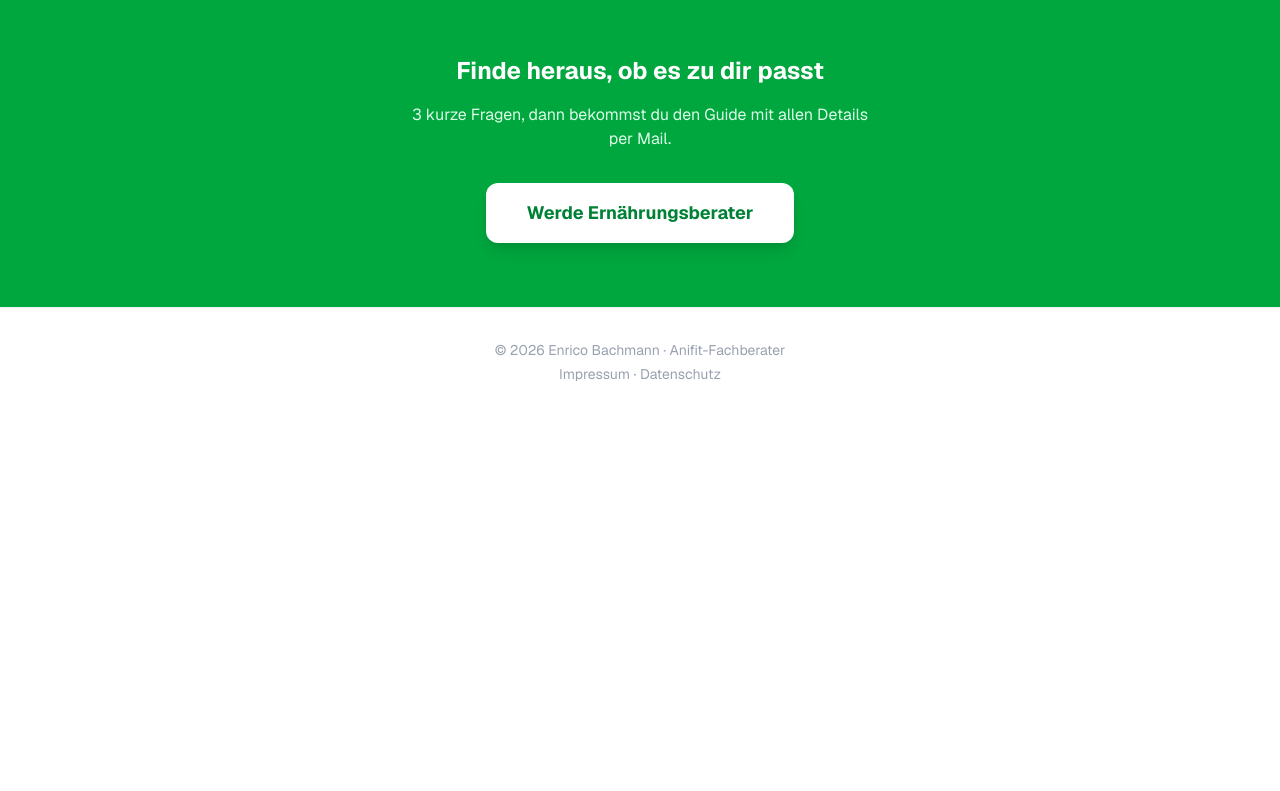
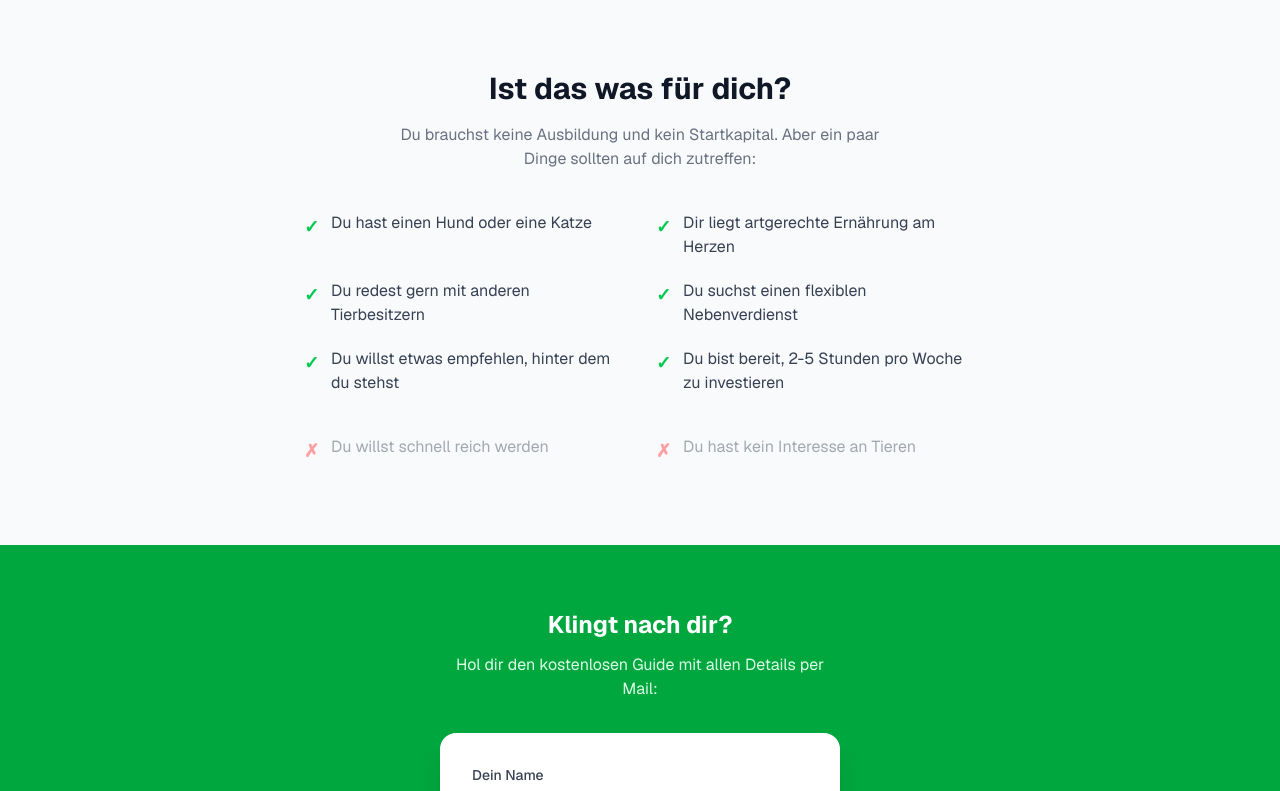
Before and after one commit to Rinacla/anifit-partner-funnel, a Next.js app: page / in a window 1280 px wide. Shown: the part 5900-6691 px from the top of the page. Before the commit the page ends 6316 px from the top, so only its background shows below. Built offline with nearby package versions, Linux system fonts and the light colour scheme.

Commit message:
feat: Qualifikations-Sektion + Inline Lead Form am Seitenende
- 'Ist das was fuer dich?' Sektion mit 6 Ja-Kriterien + 2 Nein-Kriterien
- Ersetzt scroll-to-top CTA durch inline LeadForm (weniger Friction)
- Besucher die bis zum Ende scrollen koennen direkt konvertieren

```diff
--- a/app/page.tsx
+++ b/app/page.tsx
@@ -4,6 +4,7 @@ import ProvisionsRechner from "./_components/ProvisionsRechner";
 import FAQAccordion from "./_components/FAQAccordion";
 import StickyMobileCTA from "./_components/StickyMobileCTA";
 import StartbonusTimer from "./_components/StartbonusTimer";
+import LeadForm from "./_components/LeadForm";
 import ScrollTracker from "./_components/ScrollTracker";
 import Testimonials from "./_components/Testimonials";
 
@@ -252,14 +253,50 @@ export default function Home() {
         </div>
       </section>
 
-      {/* Bottom CTA */}
+      {/* Für wen ist das? */}
+      <section className="bg-gray-50 py-20">
+        <div className="mx-auto max-w-3xl px-6">
+          <h2 className="text-3xl font-bold text-center mb-4">Ist das was für dich?</h2>
+          <p className="text-center text-gray-500 mb-10 max-w-lg mx-auto">
+            Du brauchst keine Ausbildung und kein Startkapital. Aber ein paar Dinge sollten auf dich zutreffen:
+          </p>
+          <div className="grid sm:grid-cols-2 gap-x-8 gap-y-5 max-w-2xl mx-auto">
+            {[
+              { check: true, text: "Du hast einen Hund oder eine Katze" },
+              { check: true, text: "Dir liegt artgerechte Ernährung am Herzen" },
+              { check: true, text: "Du redest gern mit anderen Tierbesitzern" },
+              { check: true, text: "Du suchst einen flexiblen Nebenverdienst" },
+              { check: true, text: "Du willst etwas empfehlen, hinter dem du stehst" },
+              { check: true, text: "Du bist bereit, 2-5 Stunden pro Woche zu investieren" },
+            ].map((item, i) => (
+              <div key={i} className="flex items-start gap-3">
+                <span className="text-green-500 font-bold text-lg mt-0.5">✓</span>
+                <p className="text-gray-700">{item.text}</p>
+              </div>
+            ))}
+          </div>
+          <div className="mt-10 max-w-2xl mx-auto grid sm:grid-cols-2 gap-x-8 gap-y-5 opacity-60">
+            {[
+              { text: "Du willst schnell reich werden" },
+              { text: "Du hast kein Interesse an Tieren" },
+            ].map((item, i) => (
+              <div key={i} className="flex items-start gap-3">
+                <span className="text-red-400 font-bold text-lg mt-0.5">✗</span>
+                <p className="text-gray-500">{item.text}</p>
+              </div>
+            ))}
+          </div>
+        </div>
+      </section>
+
+      {/* Bottom Inline Lead Form */}
       <section className="bg-green-600 py-16">
-        <div className="mx-auto max-w-lg px-6 text-center">
-          <h2 className="text-2xl font-bold text-white mb-4">Finde heraus, ob es zu dir passt</h2>
-          <p className="text-green-100 mb-8">3 kurze Fragen, dann bekommst du den Guide mit allen Details per Mail.</p>
-          <a href="#quiz" className="inline-block py-4 px-10 rounded-xl font-bold text-green-700 bg-white text-lg hover:bg-green-50 transition-colors shadow-lg">
-            Werde Ernährungsberater
-          </a>
+        <div className="mx-auto max-w-md px-6">
+          <h2 className="text-2xl font-bold text-white text-center mb-3">Klingt nach dir?</h2>
+          <p className="text-green-100 text-center mb-8">Hol dir den kostenlosen Guide mit allen Details per Mail:</p>
+          <div className="bg-white rounded-2xl p-6 sm:p-8 shadow-xl">
+            <LeadForm idPrefix="bottom-" />
+          </div>
         </div>
       </section>
 
```
